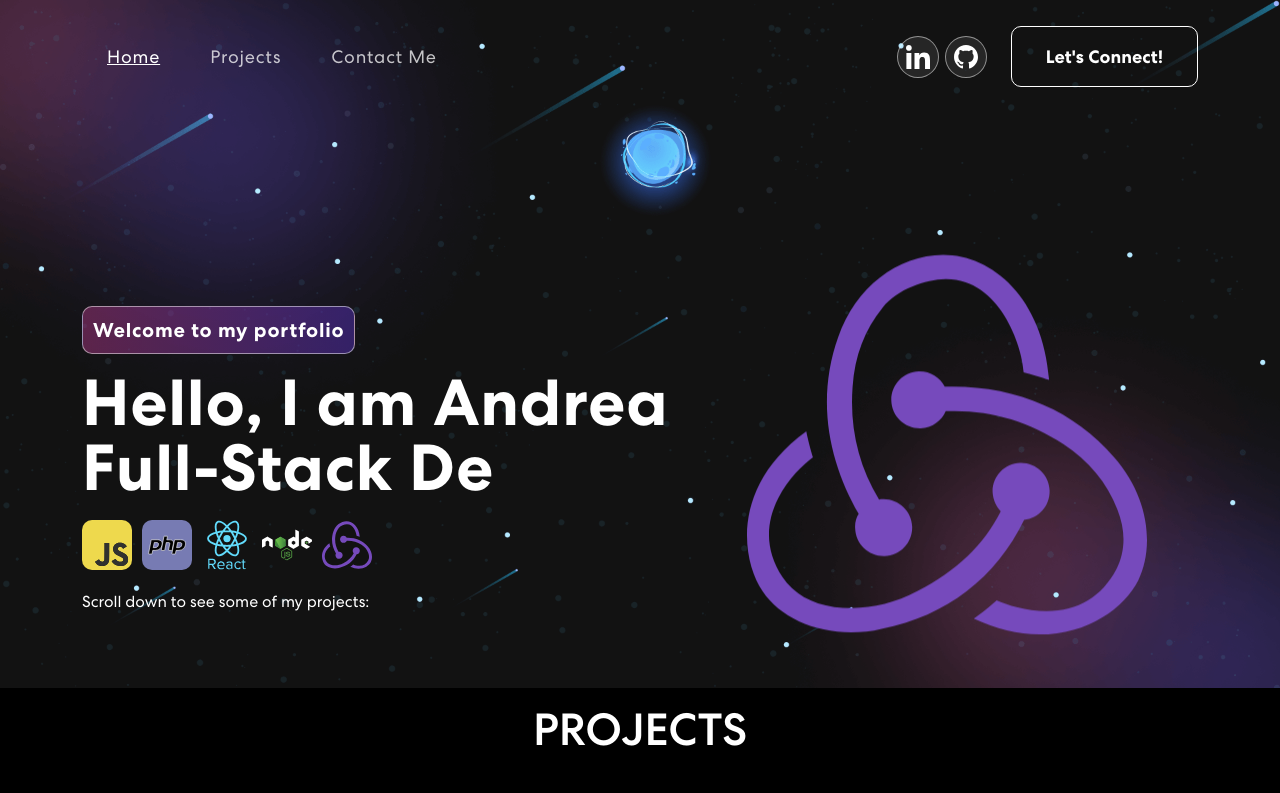
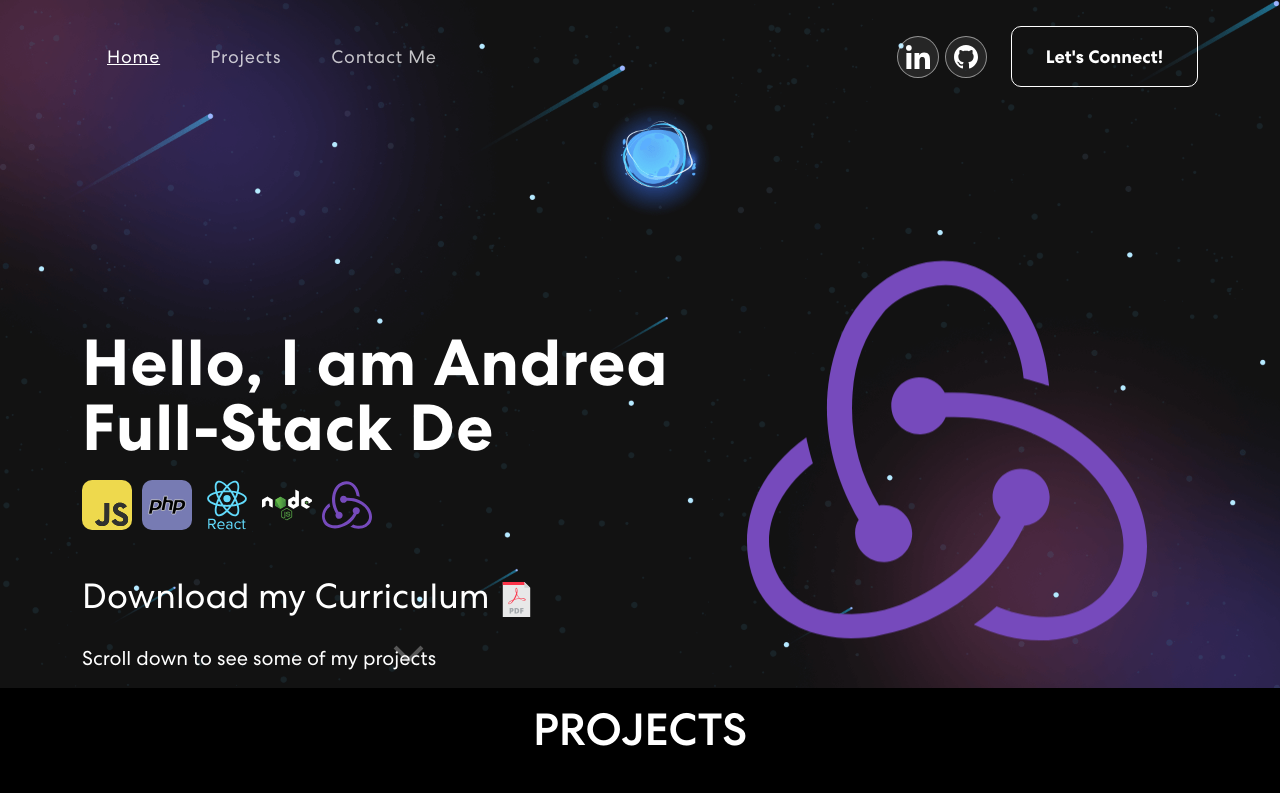
Before and after one commit to Andrea-Dispe/My-Portfolio, a React (Create React App) app: page / in a window 1280 px wide. Shown: the top 793 px of the page. Built offline with nearby package versions, Linux system fonts and the light colour scheme.

Commit message:
Added some UI in banner

```diff
--- a/src/components/Banner.css
+++ b/src/components/Banner.css
@@ -1,4 +1,3 @@
-
 /************ Banner Css ************/
 .banner {
   margin-top: 0;
@@ -30,6 +29,7 @@
   margin-bottom: 20px;
   display: block;
   min-height: 130px;
+  margin-top: 70px;
 }
 
 .banner p {
@@ -97,5 +97,109 @@
 }
 
 .cta-see-projects {
+  font-size: 20px;
   margin-top: 20px;
+  position: relative;
 }
+
+.curriculum-download {
+  font-size: 35px;
+  margin-top: 40px;
+
+}
+
+.pdf-icon {
+  margin-left: 10px;
+  width: 35px;
+}
+
+
+.pdf-icon:hover {
+
+  animation: pdfIcon 0.3s forwards;
+  /* animation-fill-mode: forwards; */
+  animation-iteration-count: 2;
+
+
+}
+
+
+.cta-see-projects span {
+  position: absolute;
+  top: -6px;
+  left: 50%;
+  width: 21px;
+  height: 21px;
+  margin-left: -5px;
+  border-left: 4px solid #fff;
+  border-bottom: 4px solid #fff;
+  transform: rotate(-45deg);
+  animation: scrollArrow 2s infinite;
+  box-sizing: border-box;
+}
+
+@keyframes scrollArrow {
+  0% {
+    transform: rotate(-45deg) translate(0, 0);
+    opacity: 0;
+  }
+  50% {
+    opacity: 1;
+  }
+  100% {
+    transform: rotate(-45deg) translate(-7px, 7px);
+    opacity: 0;
+  }
+}
+
+@keyframes pdfIcon {
+  0% {
+    transform: rotate(0deg) translate(0, 0);
+  }
+  25%{
+    transform: rotate(5deg) translate(2px, 0);
+  }
+  50% {
+    transform:  rotate(0deg) translate(0, 0);
+  }
+  75%{
+    transform: rotate(-5deg) translate(-2px, 0);
+  }
+  100%{
+    transform: rotate(0deg);
+  }
+}
+
+/*
+@keyframes pdfIcon {
+  0% {
+    transform: rotate(0deg);
+  }
+  12%{
+    transform: rotate(-5deg);
+  }
+  25% {
+    transform:  rotate(-10deg);
+  }
+  38%{
+    transform: rotate(-5deg);
+  }
+  50%{
+    transform: rotate(0deg);
+  }
+  62%{
+    transform: rotate(5deg);
+  }
+  75% {
+    transform: rotate(10deg);
+  }
+  88% {
+    transform: rotate(5deg);
+  }
+  100% {
+    transform:  rotate(0px);
+  }
+}
+
+
+ */
--- a/src/components/Banner.jsx
+++ b/src/components/Banner.jsx
@@ -1,12 +1,16 @@
-import React, { useEffect, useState } from 'react';
+import React, { useEffect, useState } from "react";
 import { Container, Row, Col } from "react-bootstrap";
+import Nav from "react-bootstrap/Nav";
 import JsLogo from "../assets/img/js_logo.svg"
 import PhpLogo from "../assets/img/php.svg"
 import ReactLogo from "../assets/img/react.svg"
 import NodeLogo from "../assets/img/nodejs.svg"
 import ReduxLogo from "../assets/img/redux.svg"
-import './Banner.css';
-import 'animate.css';
+import CV from "../assets/Disperati-Andrea-CV.pdf"
+import PdfIcon from "../assets/img/pdf-icon.svg"
+
+import "./Banner.css";
+import "animate.css";
 
 const Banner = () => {
   const [loopNumber, setLoopNumber] = useState(0);
@@ -16,7 +20,7 @@ const Banner = () => {
   const [isDeleting, setIsDeleting] = useState(false)
   const toRotate = ["Full-Stack Dev", "Web Designer"]
   const logoToRotateArray = [JsLogo, PhpLogo, ReactLogo, NodeLogo, ReduxLogo]
-  const [text, setText] = useState('')
+  const [text, setText] = useState("")
   const period = 2000
   const [delta, setDelta] = useState(300 - Math.random() * 100)
 
@@ -64,7 +68,7 @@ const Banner = () => {
     if (!isDeleting && updatedText === fullText) {
       setIsDeleting(true)
       setDelta(period)
-    } else if (isDeleting && updatedText === '') {
+    } else if (isDeleting && updatedText === "") {
       setIsDeleting(false)
       setLoopNumber(loopNumber + 1)
       setDelta(500)
@@ -78,7 +82,6 @@ const Banner = () => {
         <Row className="align-items-center">
           <Col xs={12} md={6} xl={7}>
             <div>
-              <span className="tagline">Welcome to my portfolio</span>
               <h1>{`Hello, I am Andrea `}
                 <div className="wrap">{text}</div>
               </h1>
@@ -87,7 +90,16 @@ const Banner = () => {
                   <img src={icon} alt="icon tech skill" className="tech-skills-icon" />
                 ))}
               </div>
-              <div className='cta-see-projects'>Scroll down to see some of my projects:</div>
+              <div className="curriculum-download">Download my Curriculum
+                <a href={CV} download>
+                  <img className="pdf-icon" src={PdfIcon} alt="pdf-icon" />
+                </a>
+              </div>
+              <div className="cta-see-projects">Scroll down to see some of my projects
+                <Nav.Link href="#projects">
+                  <span></span>
+                </Nav.Link>
+              </div>
             </div>
           </Col>
           <Col xs={12} md={6} xl={5}>
```
Also changed, not shown: src/assets/img/pdf-icon.svg (added), 1 other file (tests, documents, lock files or other folders).
